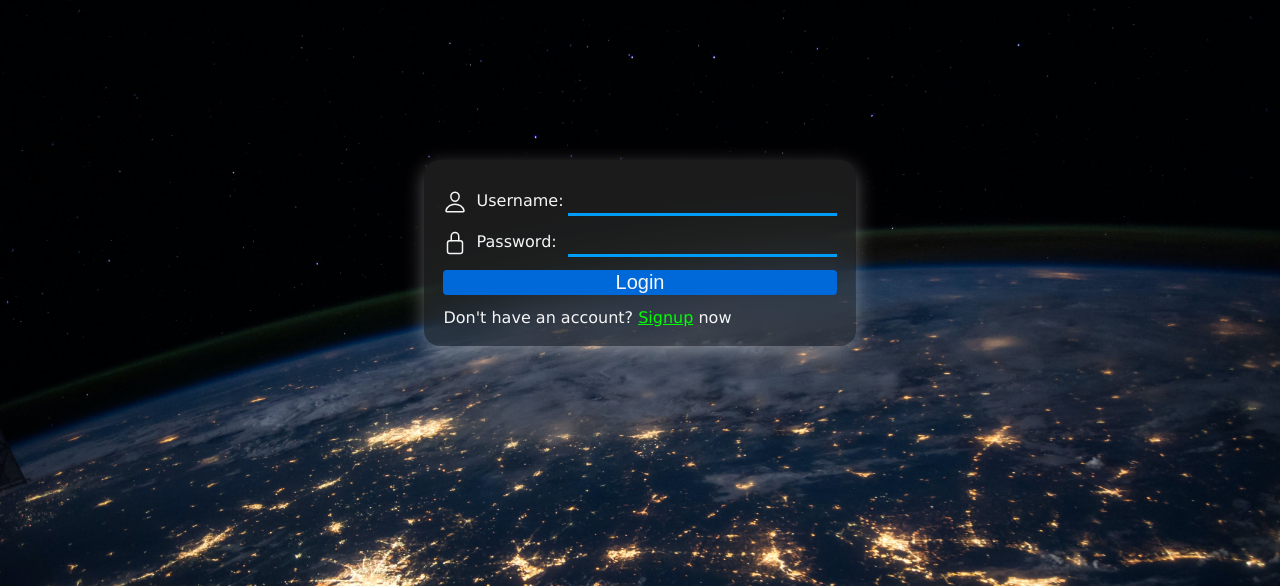
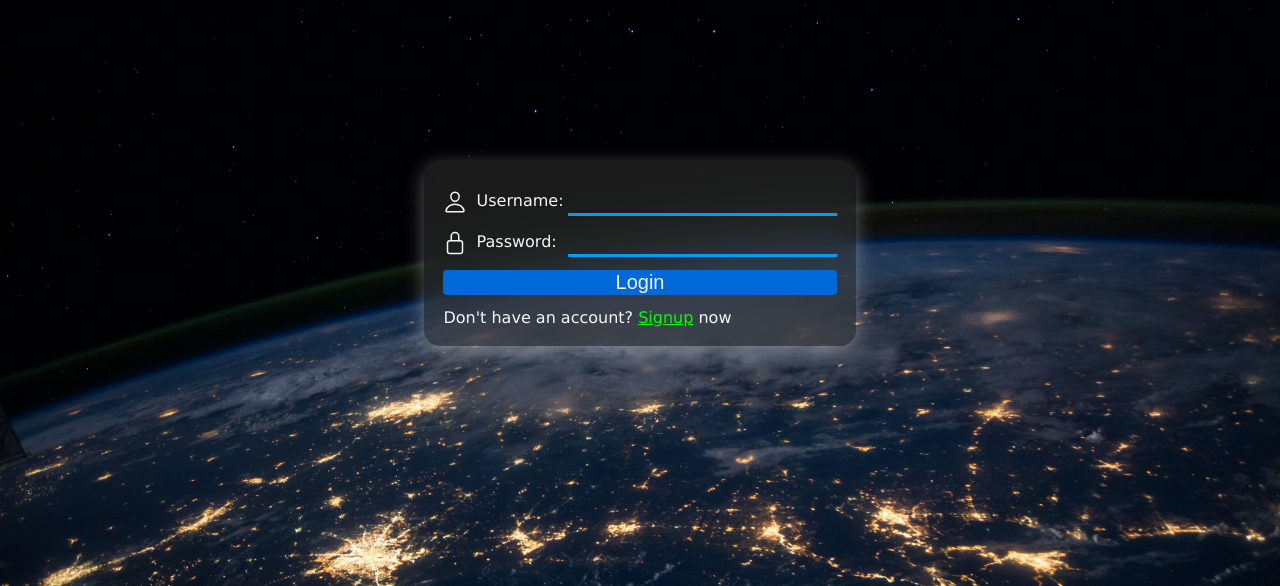
Before and after one commit to peterlor0/CSC350_FALL2021_GROUP, a PHP site: page /index.php in a window 1280 px wide. Shown: the top 586 px of the page. Run offline with PHP 8.4, Linux system fonts and the light colour scheme.

Commit message:
Update shared.css

```diff
--- a/htdocs/shared.css
+++ b/htdocs/shared.css
@@ -4,10 +4,11 @@ body{
     background-color: rgb(54, 54, 54);
     margin: 0px;
 
-    background-image: url("/res/background.jpg");
-
-    background-repeat: no-repeat;
-    background-size:cover;
+    background: url("/res/background.jpg") no-repeat center center fixed;
+    -webkit-background-size: cover;
+    -moz-background-size: cover;
+    -o-background-size: cover;
+    background-size: cover;
 }
 
 .center{
```
